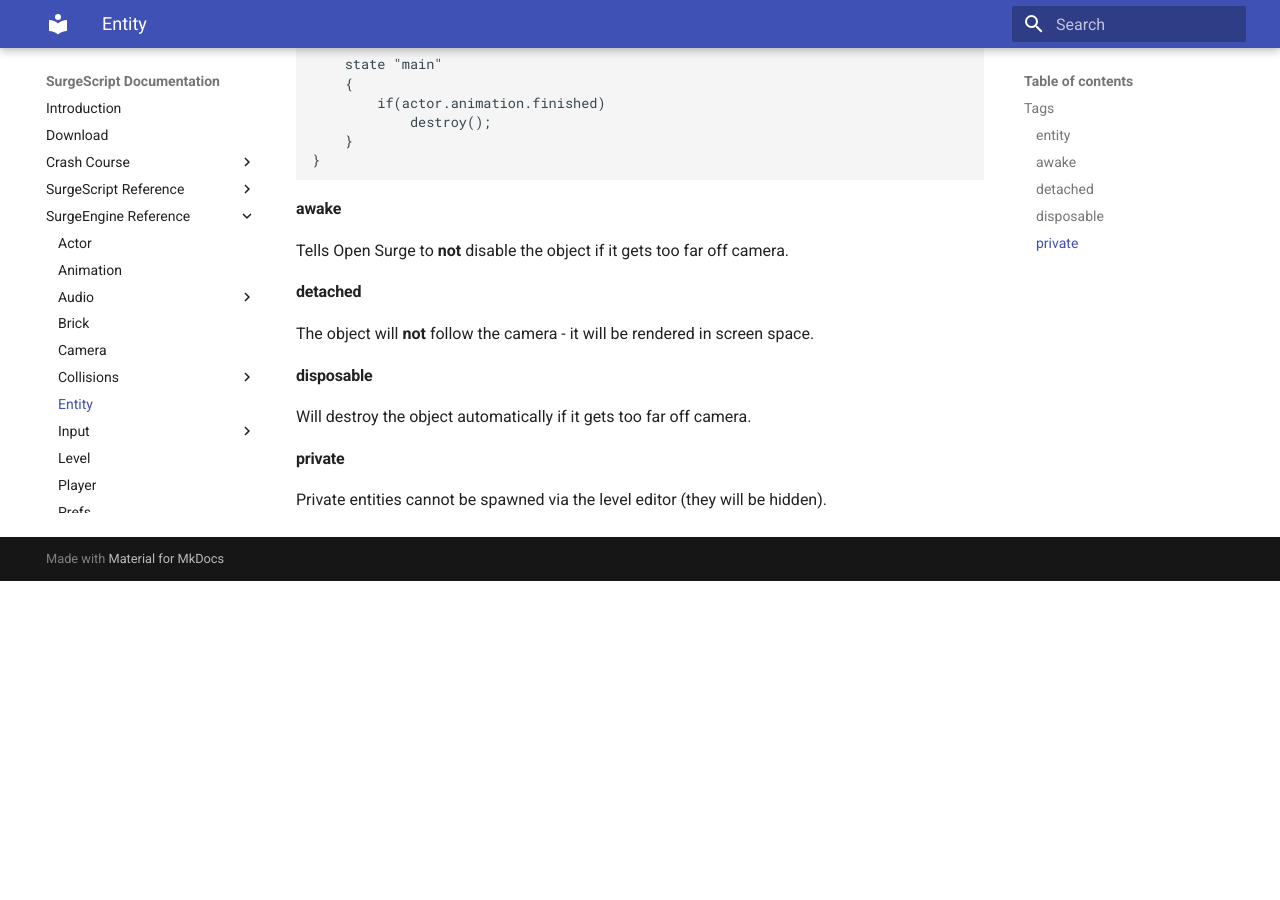
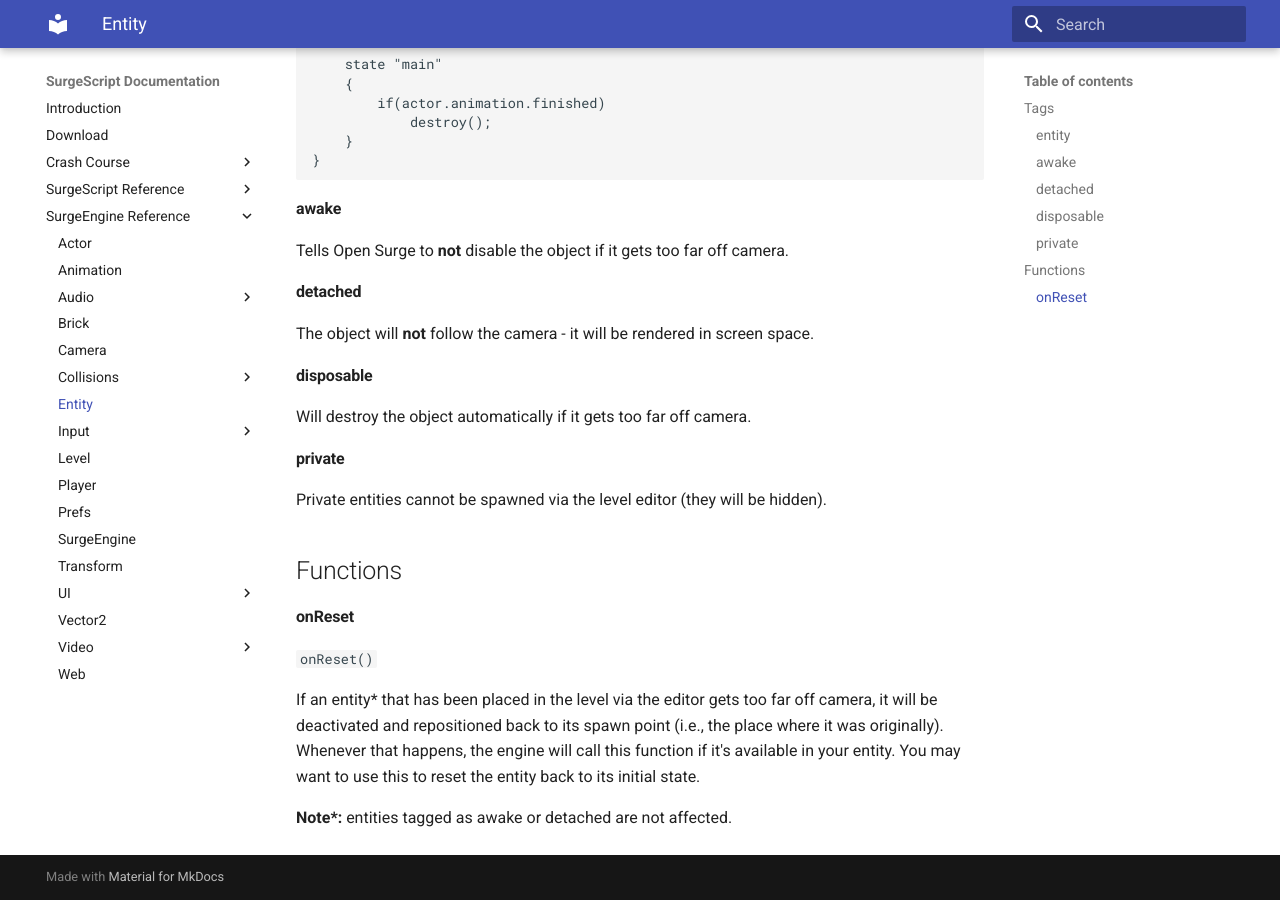
Before and after one commit to alemart/surgescript, an MkDocs documentation site: the page built from docs/engine/entity.md, in a window 1280 px wide and 900 px high, scrolled down 765 px. Built offline with MkDocs 1.6.1 and Material for MkDocs 9.7.7, drawn with Linux system fonts in a browser that asks for light colours; old or Windows-style settings are respelled for this version of MkDocs; before the commit the page ends 1346 px from its top, so only the background shows below that.

Commit message:
Added documentation for #entity.onReset()

```diff
--- a/docs/engine/entity.md
+++ b/docs/engine/entity.md
@@ -48,3 +48,15 @@ Will destroy the object automatically if it gets too far off camera.
 #### private
 
 Private entities cannot be spawned via the level editor (they will be hidden).
+
+
+Functions
+---------
+
+#### onReset
+
+`onReset()`
+
+If an entity\* that has been placed in the level via the editor gets too far off camera, it will be deactivated and repositioned back to its spawn point (i.e., the place where it was originally). Whenever that happens, the engine will call this function if it's available in your entity. You may want to use this to reset the entity back to its initial state.
+
+**Note\*:** entities tagged as awake or detached are not affected.
```
